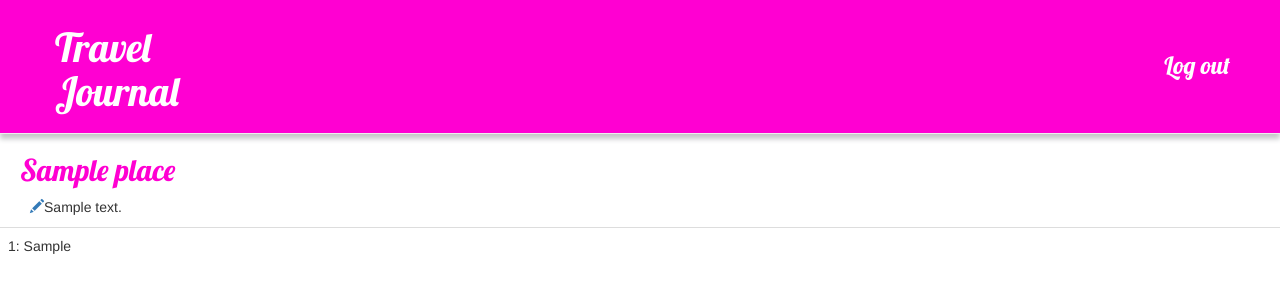
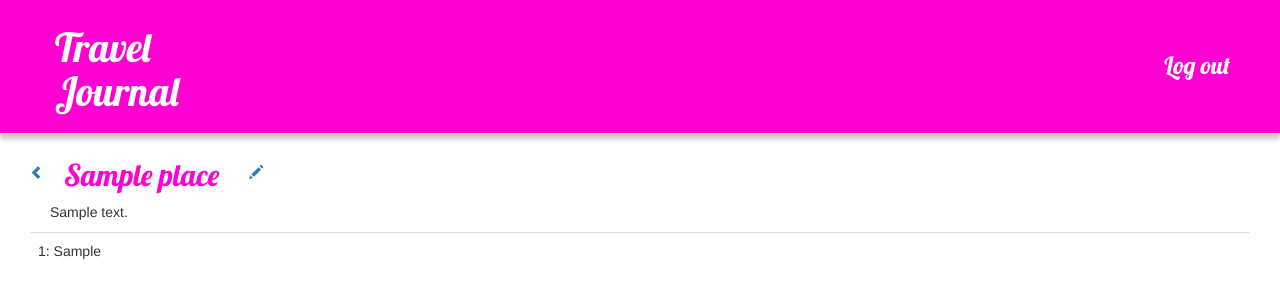
Before and after one commit to jsemeniuk/travels-app, a Django app: page /1/ in a window 1280 px wide. Shown: the top 300 px of the page. Run offline with Django 4.2, Linux system fonts and the light colour scheme; a user stored in the database is signed in; tables that the repository leaves empty hold one stand-in row (values such as "Sample post"); parts of the project's set-up code (start-up, migrations or seed data) failed here and were passed over; some libraries are stand-ins or nearby versions.

Commit message:
Fix some styling issues (still not great, but I'll get there eventually)

```diff
--- a/travels_app/my_travels/templates/my_travels/place_details.html
+++ b/travels_app/my_travels/templates/my_travels/place_details.html
@@ -3,14 +3,17 @@
 
 
 {% block content %}
+<div class="header">
+    <a href="{% url 'main_page' %}" class="button back-button"><span class="glyphicon glyphicon-chevron-left"></span></span></a>
+    <h2>{{ place.name }}</h2>
+    <a href="{% url 'place_edit' pk=place.pk %}"class="button"><span class="glyphicon glyphicon-pencil"></span></span></a>
+</div>
     <div class="place">
-        <h2>{{ place.name }}</h2>
-        <a class="button" href="{% url 'place_edit' pk=place.pk %}"><span class="glyphicon glyphicon-pencil"></span></a>
         <p id="description">{{ place.description|linebreaksbr }}</p>
-    </div>
-    <table id="id_list_table" class="table">
+        <table id="id_list_table" class="table">
         {% for item in items %}
           <tr><td>{{ forloop.counter }}: {{ item.item }}</td></tr>
         {% endfor %}
       </table>
+    </div>
 {% endblock %}
--- a/travels_app/my_travels/templates/my_travels/place_edit.html
+++ b/travels_app/my_travels/templates/my_travels/place_edit.html
@@ -2,7 +2,11 @@
 {% load static %}
 
 {% block content %}
+<div class="header">
+    <a href="{% url 'place_detail' pk=place.pk %}" class="button back-button"><span class="glyphicon glyphicon-chevron-left"></span></span></a>
     <h2>Place's details</h2>
+</div>
+
     <form method="POST" class="post-form">{% csrf_token %}
         {{ form.as_p }}
     <br>
--- a/travels_app/static/css/base.css
+++ b/travels_app/static/css/base.css
@@ -8,6 +8,15 @@ body {
     width: 100%;
     height: 100%;
     vertical-align: middle;
+}
+
+.header {
+    display: flex;
+}
+
+.header a {
+    display: flex;
+    align-items: center;
 }
 
 .page-header{
@@ -53,6 +62,7 @@ h3 {
 form {
     margin-top: 50px;
     margin-left: 30px;
+    margin-right: 30px;
 }
 
 #description {
@@ -63,7 +73,12 @@ form {
     width: 100%;
 }
 
-.button{
+.button {
     margin-left: 30px;
     float: left;
 }
+
+.place {
+    margin-left: 30px;
+    margin-right: 30px;
+}
```
Also changed, not shown: travels_app/my_travels/templates/my_travels/checklist.html (+10 -7 lines).
